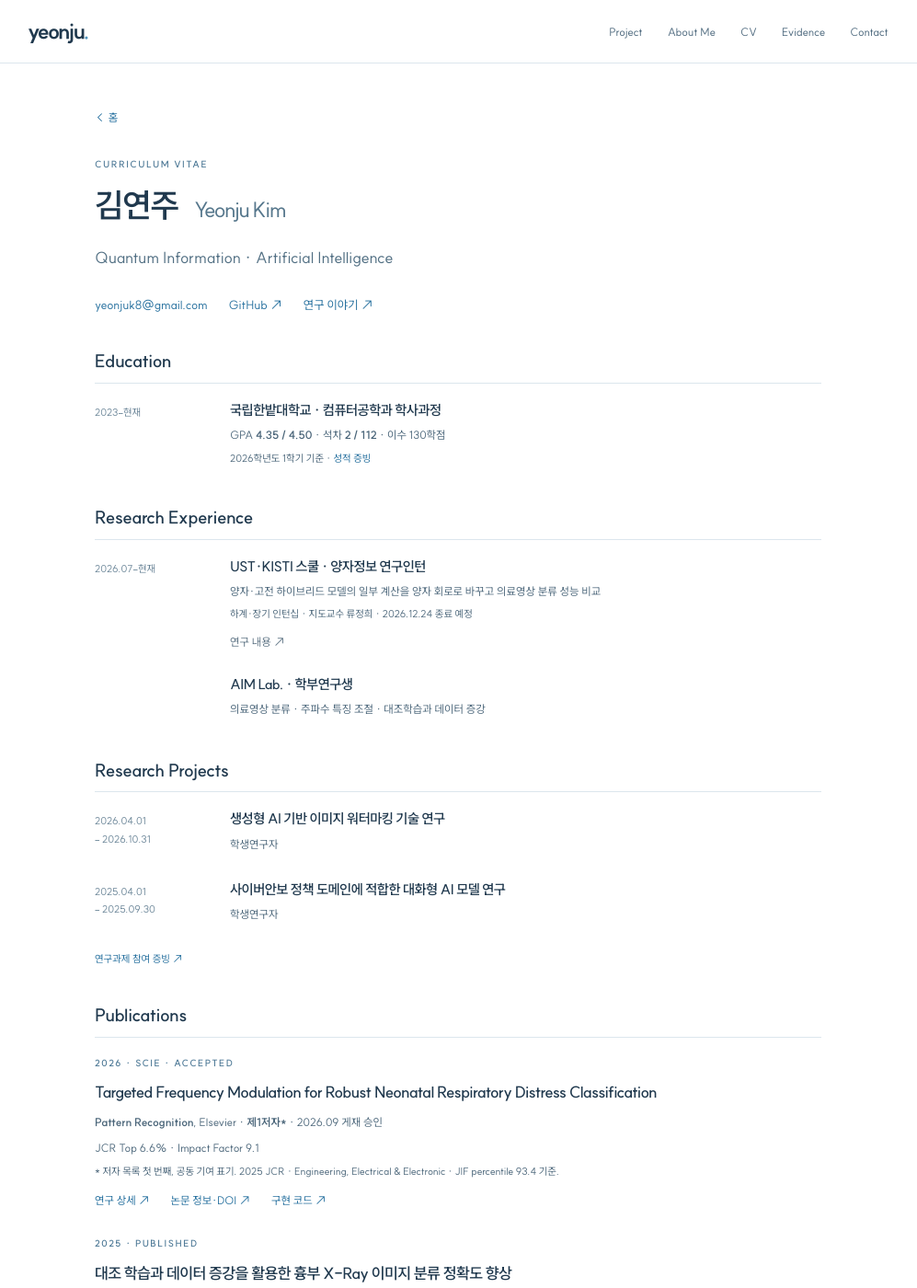
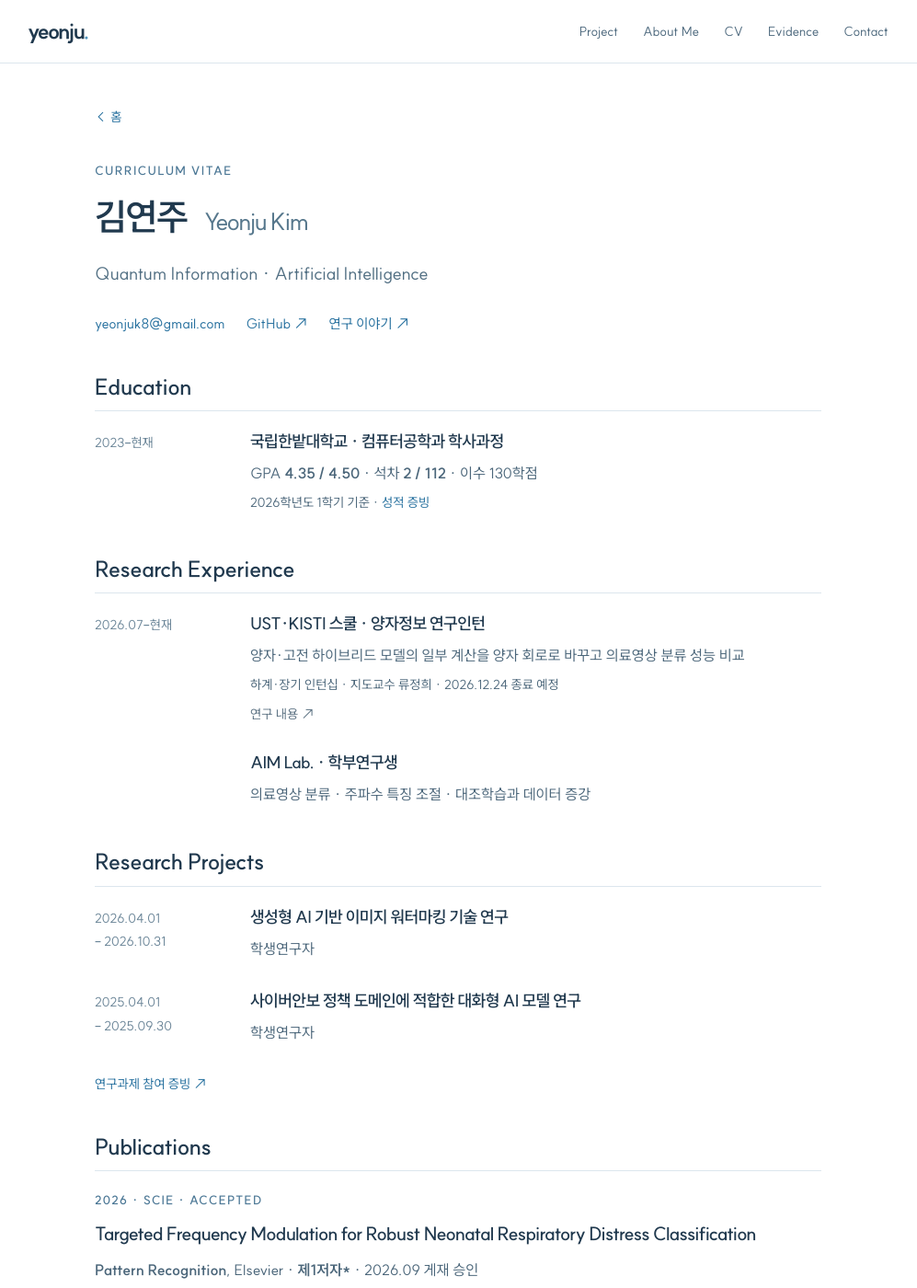
Before and after one commit to KimYeonJuu/KimYeonJuu.github.io, a Jekyll site: the page built from cv.html, in a window 1280 px wide and 1400 px high. Shown: the whole window at 92% size, without its empty margins (142-1139 px from the left). Built offline with Jekyll 4.4.1, drawn with Linux system fonts in a browser that asks for light colours.

Commit message:
Improve readability of career roadmap and CV pages

```diff
--- a/_includes/head.html
+++ b/_includes/head.html
@@ -4,6 +4,6 @@
 <meta name="description" content="김연주 · 양자정보 × AI. Pattern Recognition SCIE 제1저자 게재 승인. 연구, CV와 증빙을 확인하세요.">
 <meta name="theme-color" content="#eef7fc"><meta property="og:title" content="Yeonju Kim · Quantum Information × AI">
 <meta property="og:description" content="연구 요약 · CV · 연구 과정과 증빙"><meta property="og:image" content="https://kimyeonjuu.github.io/assets/preview/desktop.webp">
-<link rel="stylesheet" href="{{ '/assets/main.css' | relative_url }}?v=cv-20261016"><link rel="icon" href="{{ '/assets/favicon.svg' | relative_url }}" type="image/svg+xml">
+<link rel="stylesheet" href="{{ '/assets/main.css' | relative_url }}?v=documents-readability-20261022"><link rel="icon" href="{{ '/assets/favicon.svg' | relative_url }}" type="image/svg+xml">
 <script src="{{ '/assets/js/ice-bear.js' | relative_url }}" defer></script>
 </head>
--- a/assets/main.css
+++ b/assets/main.css
@@ -17,3 +17,52 @@
 @media(max-width:360px){.wrapper{padding-inline:20px}.intro-bear{right:20px;width:90px}.home-intro h1{font-size:36px}.home-intro h1 span{font-size:18px}.featured-main h3{font-size:21px}.featured-main h3 small{display:block;margin:4px 0 0}.featured-main .entry-arrow{font-size:19px}.footer-inner{display:block}.footer-links{margin-top:15px}.copyright{display:block;line-height:1.9}.copyright>*{display:block}.evidence-grid{grid-template-columns:1fr}}
 @media(prefers-reduced-motion:reduce){html{scroll-behavior:auto}*,*:before,*:after{animation:none!important;transition:none!important}}
 @media print{#header,#footer,.skip-link,.back,.menu-toggle{display:none}.wrapper{padding:0;max-width:none}.page-section{padding:0}.home-intro{padding:20px 0}.intro-bear{display:none}.home-section{padding:20px 0}.page-content{max-width:none}.page-section h1{font-size:28px}.page-section h2{font-size:19px;margin-top:25px}.page-section p{font-size:11px}.entry-row{padding:15px 0}.featured-paper,.cv-entry,.cv-publication,.journey-step,.evidence-item{break-inside:avoid}.cv-entry{grid-template-columns:110px 1fr}.page-section figure{max-height:400px}.page-section figure img{max-height:330px}.data-table{font-size:11px}}
+
+/* Larger type for the career roadmap and CV, preserving their existing structure. */
+@media screen {
+  #site-nav a { font-size:14px; }
+  .readable-page { font-size:16px; line-height:1.85; }
+  .readable-page .back { font-size:14px; }
+  .readable-page .eyebrow { font-size:13px; letter-spacing:.1em; }
+  .readable-page h1 { font-size:40px; }
+  .readable-page h2 { font-size:27px; }
+  .readable-page h3 { font-size:20px; line-height:1.55; }
+  .readable-page p { font-size:16px; line-height:1.85; }
+  .readable-page p.lead { font-size:19px; line-height:1.8; }
+  .readable-page .small, .readable-page p.small { font-size:14px; line-height:1.85; }
+  .readable-page .links { font-size:15px; }
+  .readable-page .name-english { font-size:26px; }
+  .readable-page figcaption { font-size:14px; }
+  .readable-page .data-table { font-size:15px; }
+  .readable-page .step-facts { font-size:16px; }
+  .readable-page .step-facts>div { grid-template-columns:120px 1fr; gap:20px; padding:7px 0; }
+  .readable-page .step-facts dt { font-size:14px; font-weight:600; }
+  .readable-page .journey-step h2 { font-size:27px; }
+  .readable-page .journey-step>a { font-size:15px; }
+  .readable-page.cv-page>h2 { font-size:24px; }
+  .readable-page .cv-entry { grid-template-columns:145px 1fr; gap:24px; }
+  .readable-page .cv-entry time { font-size:14px; line-height:1.8; }
+  .readable-page .cv-entry h3 { font-size:18px; }
+  .readable-page .cv-entry p, .readable-page .cv-publication p { font-size:16px; }
+  .readable-page .cv-entry p.small, .readable-page .cv-publication p.small { font-size:14px; }
+  .readable-page .cv-publication h3 { font-size:20px; line-height:1.6; }
+}
+@media screen and (max-width:640px) {
+  .readable-page { font-size:15px; }
+  .readable-page h1 { font-size:32px; }
+  .readable-page h2, .readable-page .journey-step h2 { font-size:24px; }
+  .readable-page h3 { font-size:18px; }
+  .readable-page p { font-size:15px; }
+  .readable-page p.lead { font-size:17px; }
+  .readable-page .name-english { font-size:23px; }
+  .readable-page .small, .readable-page p.small { font-size:13px; }
+  .readable-page .links { font-size:14px; }
+  .readable-page .step-facts { font-size:15px; }
+  .readable-page .step-facts>div { grid-template-columns:108px 1fr; gap:12px; font-size:15px; }
+  .readable-page.cv-page>h2 { font-size:22px; }
+  .readable-page .cv-entry { grid-template-columns:1fr; gap:6px; }
+  .readable-page .cv-entry h3 { font-size:17px; }
+  .readable-page .cv-entry p, .readable-page .cv-publication p { font-size:15px; }
+  .readable-page .cv-entry p.small, .readable-page .cv-publication p.small { font-size:13px; }
+  .readable-page .cv-publication h3 { font-size:18px; }
+}
--- a/cv.html
+++ b/cv.html
@@ -2,7 +2,7 @@
 layout: default
 title: CV
 ---
-<section class="page-section"><div class="wrapper"><article class="page-content cv-page"><a class="back" href="index.html">← 홈</a><span class="eyebrow">Curriculum vitae</span><h1>김연주 <span class="name-english">Yeonju Kim</span></h1><p class="lead">Quantum Information · Artificial Intelligence</p><div class="links"><a href="mailto:yeonjuk8@gmail.com">yeonjuk8@gmail.com</a><a href="https://github.com/KimYeonJuu">GitHub ↗</a><a href="about.html">연구 이야기 ↗</a></div>
+<section class="page-section"><div class="wrapper"><article class="page-content cv-page readable-page"><a class="back" href="index.html">← 홈</a><span class="eyebrow">Curriculum vitae</span><h1>김연주 <span class="name-english">Yeonju Kim</span></h1><p class="lead">Quantum Information · Artificial Intelligence</p><div class="links"><a href="mailto:yeonjuk8@gmail.com">yeonjuk8@gmail.com</a><a href="https://github.com/KimYeonJuu">GitHub ↗</a><a href="about.html">연구 이야기 ↗</a></div>
 <h2 id="education">Education</h2><div class="cv-entry"><time>2023–현재</time><div><h3>국립한밭대학교 · 컴퓨터공학과 학사과정</h3><p>GPA <strong>4.35 / 4.50</strong> · 석차 <strong>2 / 112</strong> · 이수 130학점</p><p class="small">2026학년도 1학기 기준 · <a href="assets/evidence/academic-summary.png" data-proof>성적 증빙</a></p></div></div>
 <h2 id="experience">Research Experience</h2><div class="cv-entry"><time>2026.07–현재</time><div><h3>UST·KISTI 스쿨 · 양자정보 연구인턴</h3><p>양자·고전 하이브리드 모델의 일부 계산을 양자 회로로 바꾸고 의료영상 분류 성능 비교</p><p class="small">하계·장기 인턴십 · 지도교수 류정희 · 2026.12.24 종료 예정</p><a class="small" href="research/quantum.html">연구 내용 ↗</a></div></div>
 <div class="cv-entry"><span aria-hidden="true"></span><div><h3>AIM Lab. · 학부연구생</h3><p>의료영상 분류 · 주파수 특징 조절 · 대조학습과 데이터 증강</p></div></div>
--- a/journey.html
+++ b/journey.html
@@ -2,7 +2,7 @@
 layout: default
 title: 연구 과정과 진로
 ---
-<section class="page-section"><div class="wrapper"><article class="page-content"><a class="back" href="index.html#about">← 홈</a><span class="eyebrow">Research journey</span><h1>컴퓨터공학에서 양자정보까지</h1><p class="lead">흉부 X-ray 분류 모델을 연구했고, 지금은 그 모델의 일부 계산을 양자 회로로 바꾸는 실험을 하고 있습니다.</p>
+<section class="page-section"><div class="wrapper"><article class="page-content journey-page readable-page"><a class="back" href="index.html#about">← 홈</a><span class="eyebrow">Research journey</span><h1>컴퓨터공학에서 양자정보까지</h1><p class="lead">흉부 X-ray 분류 모델을 연구했고, 지금은 그 모델의 일부 계산을 양자 회로로 바꾸는 실험을 하고 있습니다.</p>
 <div class="journey-step" id="foundation"><span class="eyebrow">01 · 2023–2024</span><h2>컴퓨터공학의 기초와 데이터</h2><p>자료구조·알고리즘·확률및통계를 공부하며 구현과 데이터 검증의 기초를 쌓았습니다.</p><dl class="step-facts"><div><dt>쌓은 역량</dt><dd>알고리즘 구현, 데이터 정리와 검증</dd></div><div><dt>다음 단계</dt><dd>준비한 데이터를 모델에 넣고 학습 결과를 비교하는 실험</dd></div></dl><a href="cv.html#education">학업 기록 ↗</a></div>
 <div class="journey-step" id="medical"><span class="eyebrow">02 · 2025</span><h2>의료영상 AI의 비교 실험</h2><p>EfficientNet-B0의 손실함수와 데이터 증강을 바꾸며 흉부 X-ray 분류 성능을 비교했습니다. 내부 데이터의 개선이 외부 데이터에서도 유지되는지 확인했습니다.</p><dl class="step-facts"><div><dt>쌓은 역량</dt><dd>비교 실험 설계, 외부 데이터 검증</dd></div><div><dt>성과</dt><dd>한국전기전자학회 논문지 공동제1저자 · 2025.09 게재</dd></div><div><dt>다음 단계</dt><dd>영상에서 어떤 정보를 조절할지 선택하는 주파수 증강 연구</dd></div></dl><a href="research/contrastive.html">대조학습 연구 ↗</a></div>
 <div class="journey-step" id="frequency"><span class="eyebrow">03 · 2025–2026</span><h2>입력 영상에서 특징 공간으로</h2><p>처음에는 X-ray 영상의 일부 주파수를 바꿔 학습에 사용했습니다. 이후에는 AI가 추출한 영상 특징을 조절하는 TFM을 만들었습니다. 직접 구현한 모델을 기존 방법과 비교하고 논문 초안을 작성했습니다.</p><dl class="step-facts"><div><dt>쌓은 역량</dt><dd>방법 설계, 구현, 통계 분석, 논문 작성</dd></div><div><dt>성과</dt><dd>학술대회 최우수상 · Pattern Recognition 제1저자 게재 승인(공동 기여 표기)</dd></div><div><dt>다음 단계</dt><dd>정보를 바꾸는 연산을 양자 회로와 연결하는 연구</dd></div></dl><div class="links"><a href="research/frequency.html">주파수 증강 ↗</a><a href="research/tfm.html">TFM ↗</a></div></div>
```
